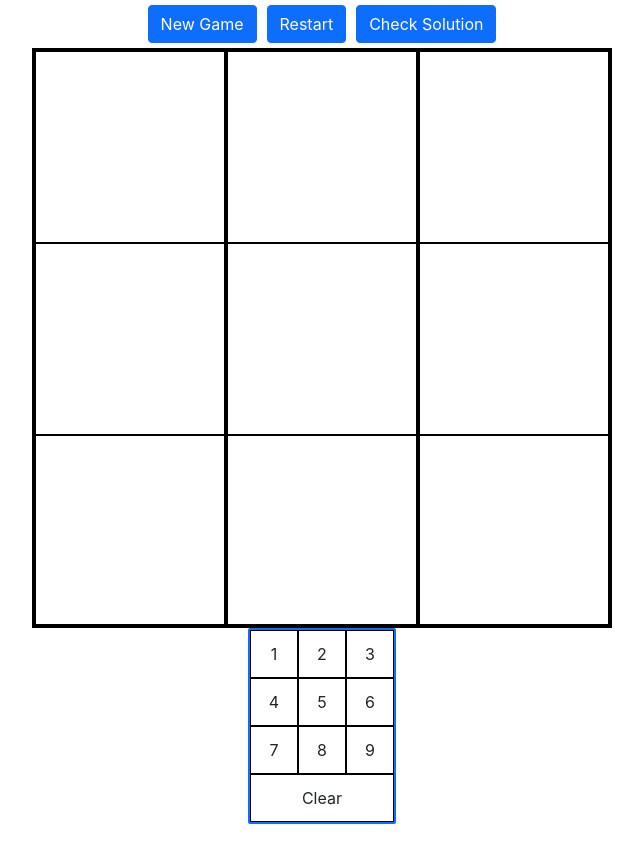
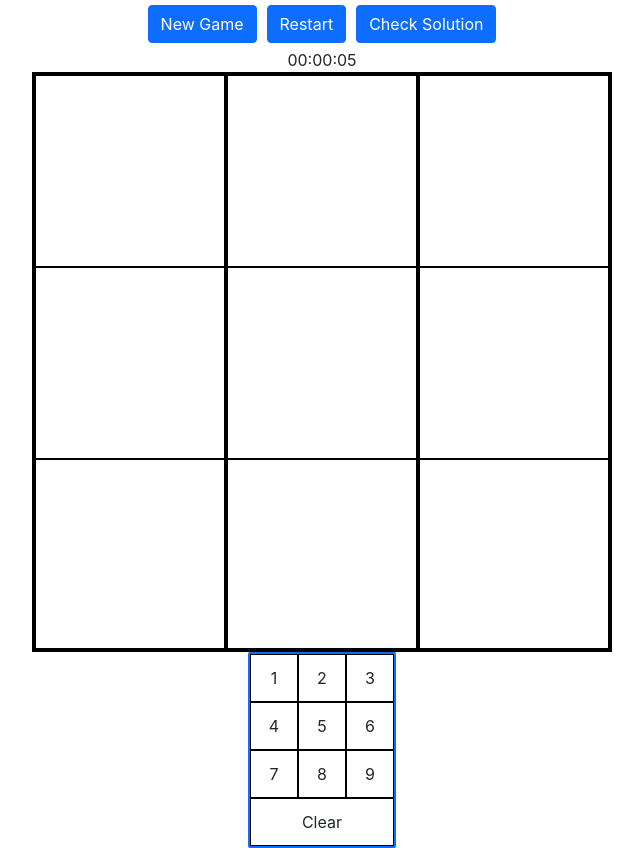
Before and after one commit to mcken-vince/mysudoku, a React (Create React App) app: page / in a window 1280 px wide. Shown: the whole page, without its empty margins (318-961 px from the left). Before the commit the page ends 824 px from the top, so only its background shows below. Built offline with nearby package versions, Linux system fonts and the light colour scheme.

Commit message:
Implement Timer in App.tsx

```diff
--- a/src/App.tsx
+++ b/src/App.tsx
@@ -2,8 +2,9 @@ import './styles/App.scss';
 import RegularBoard from './components/RegularBoard';
 import Button from 'react-bootstrap/Button';
 import { generateBoard, isEqualGrid, GridType } from './logic/Game';
-import { useState } from 'react';
+import { useEffect, useState } from 'react';
 import NumberSelection from './components/NumberSelection';
+import Timer from './components/Timer';
 
 function App() {
   const [activeGrid, setActiveGrid] = useState<GridType | null>(null);
@@ -12,6 +13,15 @@ function App() {
   const [complete, setComplete] = useState<boolean>(false);
   const [selectedSquare, setSelectedSquare] = useState<{row: number ,col: number, value: number, changeable: boolean} | null>(null);
   const [message, setMessage] = useState<string | null>(null);
+  const [time, setTime] = useState<number>(0);
+
+
+  useEffect(() => {
+    const timer = setInterval(() => {
+      setTime(prev => prev + 1);
+    }, 1000);
+    return () => clearInterval(timer);
+  }, []);
 
   const handleValueChange = (row: number, col: number, value: number) => {
     setActiveGrid(prev => {
@@ -29,6 +39,7 @@ function App() {
     setActiveGrid(newGrid);
     setSolutionGrid(solvedGrid);
     setLoading(false);
+    setTime(0);
   };
 
   const clickRestart = () => {
@@ -41,6 +52,7 @@ function App() {
       };
     }
     setActiveGrid(resetBoard);
+    setTime(0);
   };
 
   const checkSolution = () => {
@@ -72,6 +84,7 @@ function App() {
             <Button onClick={clickRestart}>Restart</Button>
             { complete ?  <h1>You win!</h1> : <Button onClick={checkSolution}>Check Solution</Button> }
             { message && <h3>{message}</h3>}
+            <Timer time={time} />
           </>
         }
       </div>
--- a/src/logic/Game.ts
+++ b/src/logic/Game.ts
@@ -39,11 +39,11 @@ export const generateBoard = async (difficulty: DifficultyType = 'default'): Pro
   let squaresToRemove: number;
 
   if (difficulty === 'easy') {
-    squaresToRemove = 17;
+    squaresToRemove = 25;
   } else if (difficulty === 'difficult') {
+    squaresToRemove = 45;
+  } else {
     squaresToRemove = 35;
-  } else {
-    squaresToRemove = 25;
   }
 
   while (emptySquares(newGrid).length < squaresToRemove) {
@@ -65,6 +65,7 @@ export const generateBoard = async (difficulty: DifficultyType = 'default'): Pro
     };
   };
   console.log('try count: ', count);
+  console.log('squares removed: ', emptySquares(newGrid).length)
   return [newGridWithCoords, solutionGridWithCoords];
 };
 
```
